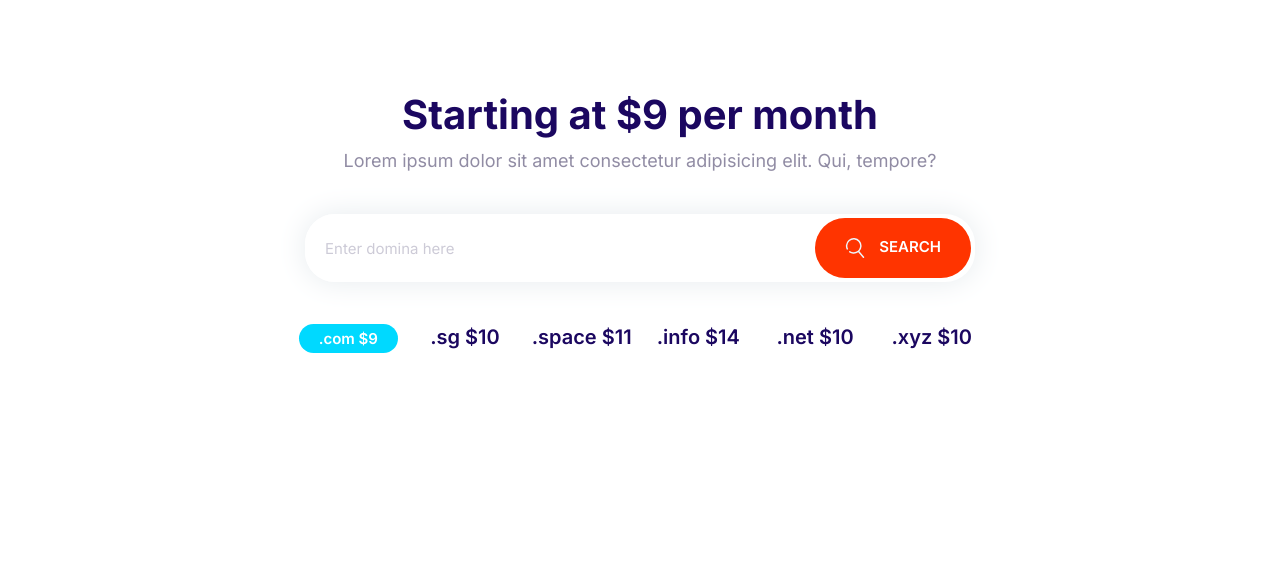
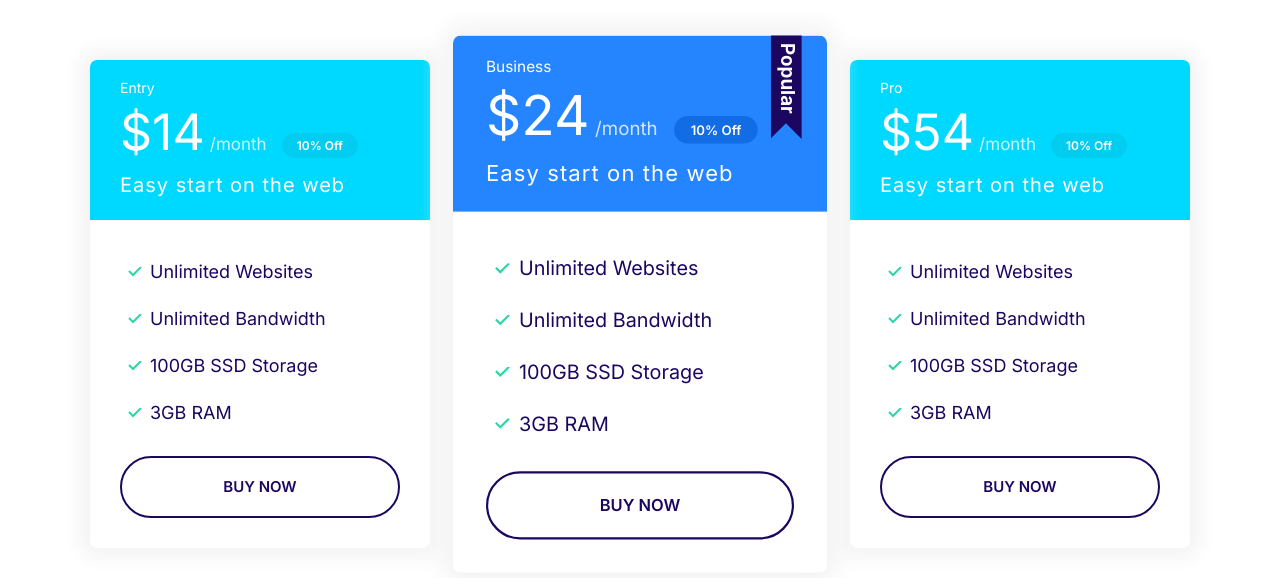
Before and after one commit to ellasisking/stratify, a plain HTML site: page index.html in a window 1280 px wide. Drawn offline with Linux system fonts and the light colour scheme.

Commit message:
Plan Block

```diff
--- a/css/styles.css
+++ b/css/styles.css
@@ -325,11 +325,19 @@ a {
   color: white;
 }
 
+.card--primary .badge--primary {
+  background: #126de4;
+}
+
 .card--secondary .badge--secondary {
   background: #02cdf1;
 }
 
 /* Plans */
+
+.plan {
+  transition: transform 0.2s ease-out;
+}
 .plan__name {
   color: #fff;
   margin: 0;
@@ -358,6 +366,10 @@ a {
   margin-bottom: 2rem;
 }
 
+.plan--popular {
+  transform: scale(1.1);
+}
+
 .plan--popular .card__header {
   position: relative;
 }
@@ -368,6 +380,13 @@ a {
   position: absolute;
   top: -6px;
   right: 5%;
+}
+
+.plan:hover {
+  transform: scale(1.05);
+}
+.plan--popular:hover {
+  transform: scale(1.15);
 }
 
 @media screen and (min-width: 1024px) {
@@ -718,3 +737,14 @@ a {
     grid-template-columns: repeat(auto-fit, minmax(10rem, 1fr));
   }
 }
+
+/* Plans Block */
+
+.block-plans .grid {
+  gap: 8rem 4rem;
+}
+
+.block-plans .card {
+  max-width: 500px;
+  margin: 0 auto;
+}
--- a/index.html
+++ b/index.html
@@ -16,30 +16,69 @@
     <link rel="stylesheet" href="css/styles.css" />
   </head>
   <body>
-    <section class="block container block-domain">
-      <header class="block__header">
-        <h2>Starting at $9 per month</h2>
-        <p>
-          Lorem ipsum dolor sit amet consectetur adipisicing elit. Qui, tempore?
-        </p>
-      </header>
-      <div class="input-group">
-        <input type="text" class="input" placeholder="Enter domina here" />
-        <button class="btn btn--accent">
-          <svg class="icon icon--white">
-            <use xlink:href="images/sprite.svg#search"></use>
-          </svg>
-          Search
-        </button>
+    <section class="block container block-plans">
+      <div class="grid grid--1x3">
+        <div class="plan">
+          <div class="card card--secondary">
+            <header class="card__header">
+              <h3 class="plan__name">Entry</h3>
+              <span class="plan__price">$14</span>
+              <span class="plan__billing-cycle">/month</span>
+              <span class="badge badge--secondary badge--small">10% Off</span>
+              <span class="plan__description">Easy start on the web</span>
+            </header>
+            <div class="card__body">
+              <ul class="list list--tick">
+                <li class="list__item">Unlimited Websites</li>
+                <li class="list__item">Unlimited Bandwidth</li>
+                <li class="list__item">100GB SSD Storage</li>
+                <li class="list__item">3GB RAM</li>
+              </ul>
+              <button class="btn btn--outline btn--block">Buy Now</button>
+            </div>
+          </div>
+        </div>
+        <div class="plan plan--popular">
+          <div class="card card--primary">
+            <header class="card__header">
+              <h3 class="plan__name">Business</h3>
+              <span class="plan__price">$24</span>
+              <span class="plan__billing-cycle">/month</span>
+              <span class="badge badge--primary badge--small">10% Off</span>
+              <span class="plan__description">Easy start on the web</span>
+            </header>
+            <div class="card__body">
+              <ul class="list list--tick">
+                <li class="list__item">Unlimited Websites</li>
+                <li class="list__item">Unlimited Bandwidth</li>
+                <li class="list__item">100GB SSD Storage</li>
+                <li class="list__item">3GB RAM</li>
+              </ul>
+              <button class="btn btn--outline btn--block">Buy Now</button>
+            </div>
+          </div>
+        </div>
+        <div class="plan">
+          <div class="card card--secondary">
+            <header class="card__header">
+              <h3 class="plan__name">Pro</h3>
+              <span class="plan__price">$54</span>
+              <span class="plan__billing-cycle">/month</span>
+              <span class="badge badge--secondary badge--small">10% Off</span>
+              <span class="plan__description">Easy start on the web</span>
+            </header>
+            <div class="card__body">
+              <ul class="list list--tick">
+                <li class="list__item">Unlimited Websites</li>
+                <li class="list__item">Unlimited Bandwidth</li>
+                <li class="list__item">100GB SSD Storage</li>
+                <li class="list__item">3GB RAM</li>
+              </ul>
+              <button class="btn btn--outline btn--block">Buy Now</button>
+            </div>
+          </div>
+        </div>
       </div>
-      <ul class="list block-domain__prices">
-        <li><span class="badge badge--secondary">.com $9</span></li>
-        <li>.sg $10</li>
-        <li>.space $11</li>
-        <li>.info $14</li>
-        <li>.net $10</li>
-        <li>.xyz $10</li>
-      </ul>
     </section>
   </body>
 </html>
```
